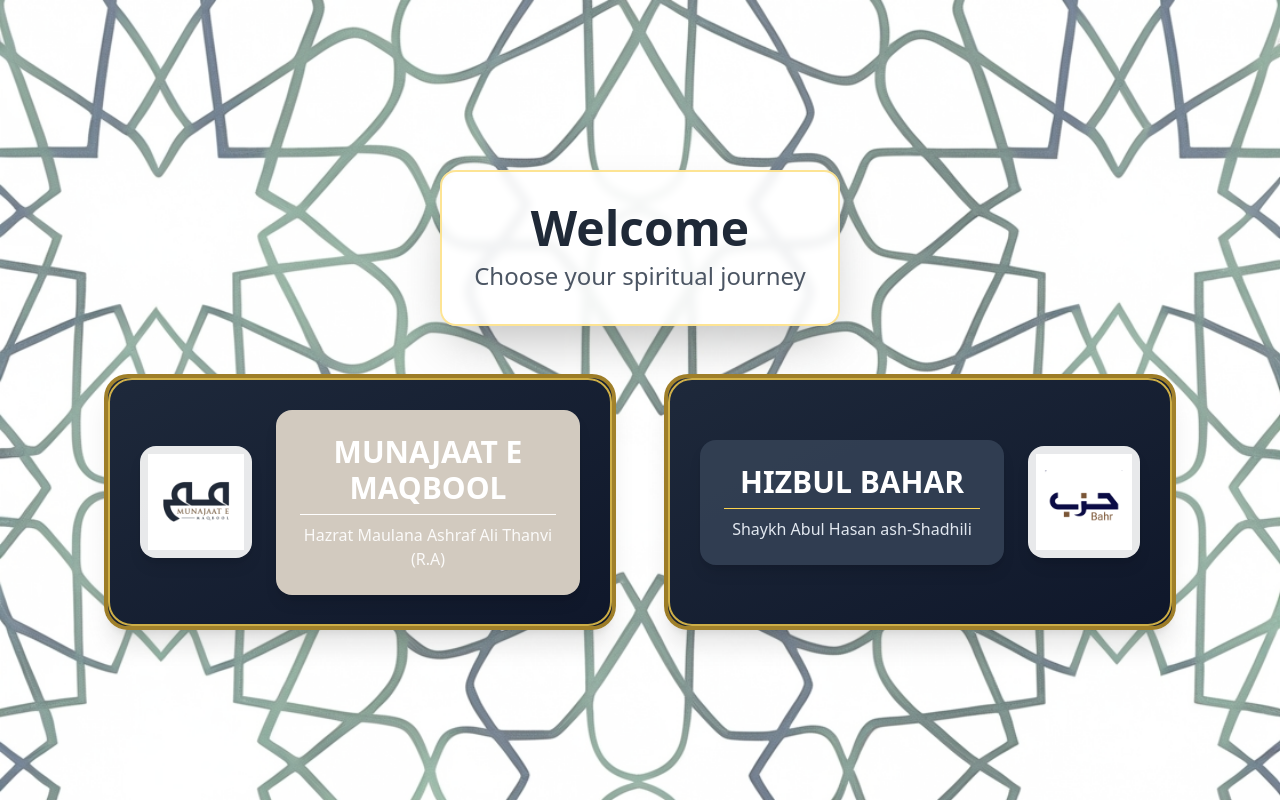
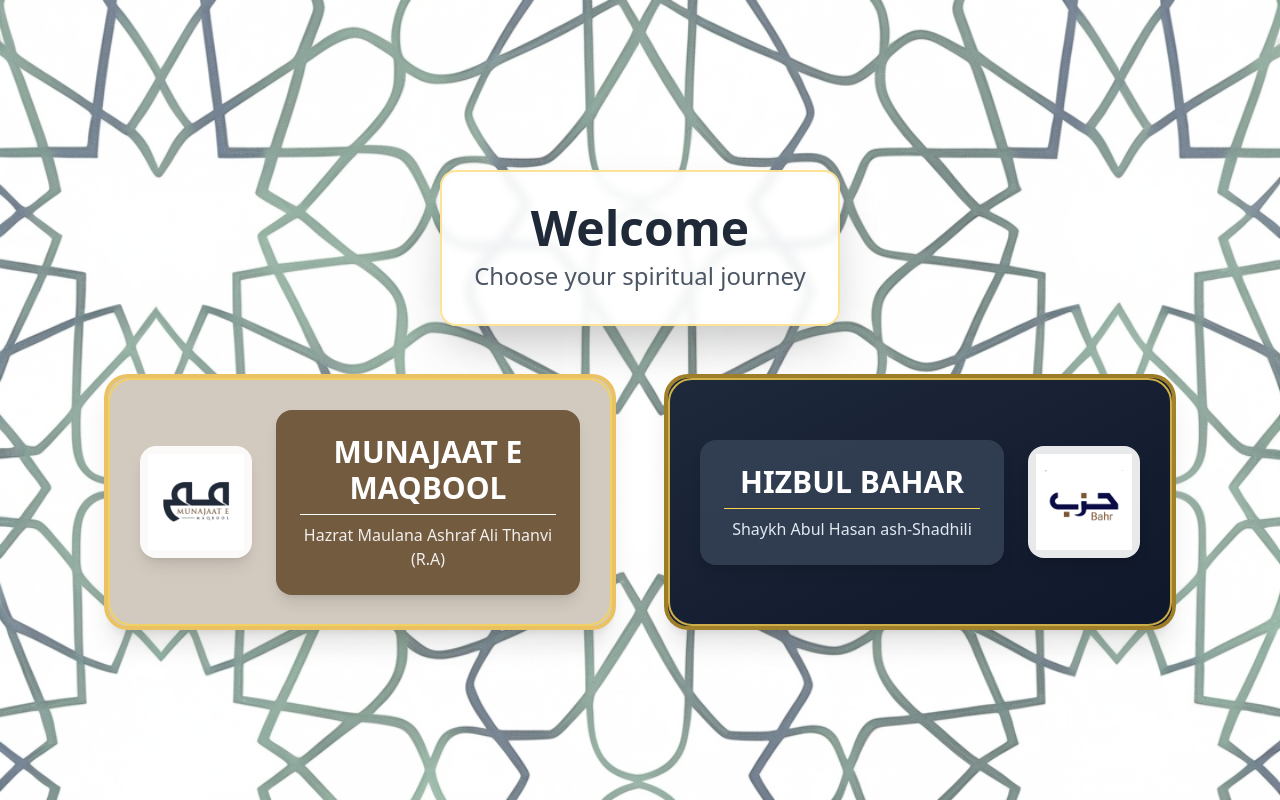
Before and after one commit to Simtechx/munajaat-alpha, a React (Vite) app: page / in a window 1280 px wide. Built offline with nearby package versions, Linux system fonts and the light colour scheme; a web font is replaced by a local one.

Commit message:
Update Munajaat block colors
Change Navy color to #d2cabf and the current #d2cabf to #735b40 in the Munajaat block.

```diff
--- a/src/pages/HomePage.tsx
+++ b/src/pages/HomePage.tsx
@@ -41,7 +41,7 @@ const HomePage = () => {
             onClick={() => navigate('/munajaat')}
             className="group cursor-pointer transition-all duration-300 hover:scale-105 w-full max-w-md lg:max-w-lg h-48 md:h-56 lg:h-64"
           >
-            <div className="relative h-full bg-gradient-to-br from-slate-800 to-slate-900 rounded-3xl shadow-xl hover:shadow-2xl transition-all duration-300 border-4 border-amber-400/60 overflow-hidden">
+            <div className="relative h-full rounded-3xl shadow-xl hover:shadow-2xl transition-all duration-300 border-4 border-amber-400/60 overflow-hidden" style={{ backgroundColor: '#d2cabf' }}>
               {/* Gold Border Accent */}
               <div className="absolute inset-0 rounded-3xl border-2 border-amber-300/80" />
 
@@ -59,7 +59,7 @@ const HomePage = () => {
 
                 {/* Text Section */}
                 <div className="flex-1 ml-4 md:ml-6">
-                  <div className="rounded-2xl p-4 md:p-6 shadow-lg text-white" style={{ backgroundColor: '#d2cabf' }}>
+                  <div className="rounded-2xl p-4 md:p-6 shadow-lg text-white" style={{ backgroundColor: '#735b40' }}>
                     <h2 className="text-xl md:text-2xl lg:text-3xl font-bold mb-2 text-center">
                       MUNAJAAT E MAQBOOL
                     </h2>
```
